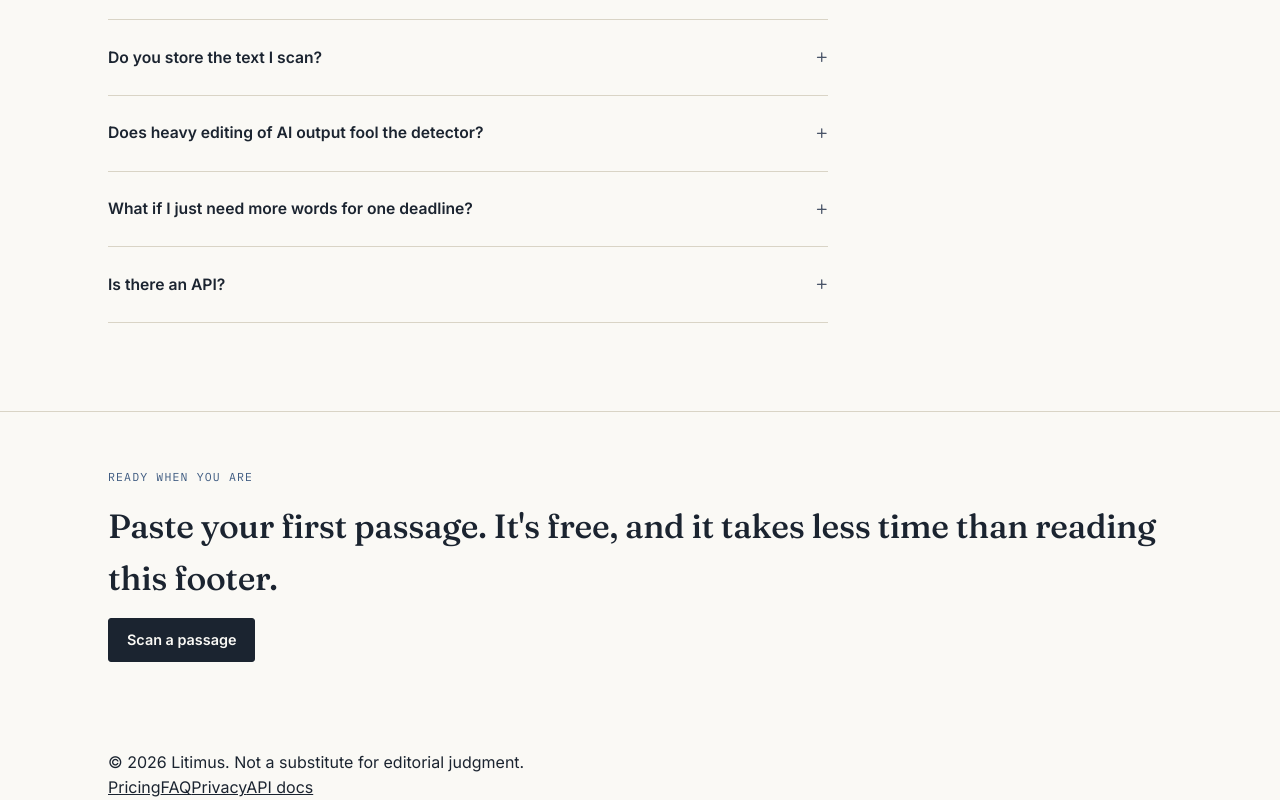
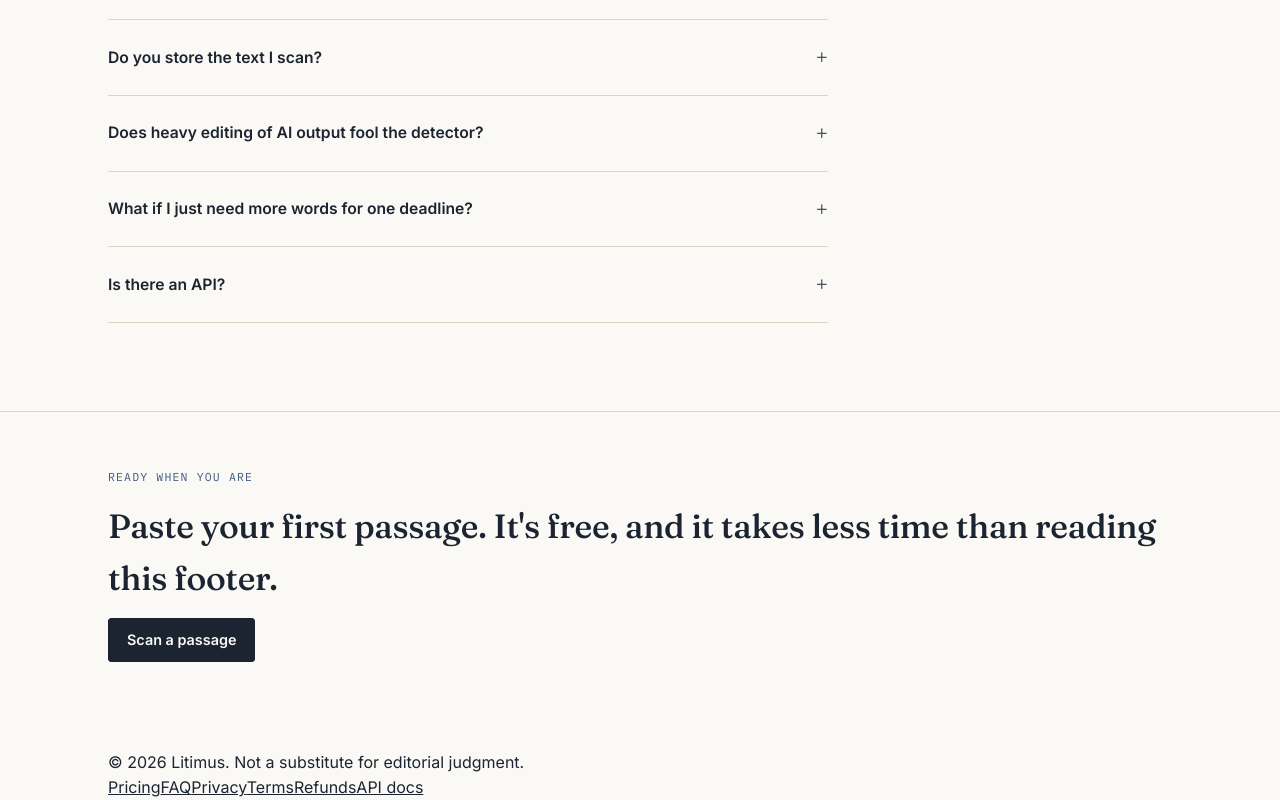
Before and after one commit to denver-cell/litimus, a Next.js app in the folder frontend/: page / in a window 1280 px wide. Shown: the part 4120-4920 px from the top of the page. Built offline with nearby package versions, Linux system fonts and the light colour scheme; no server answers.

Commit message:
Update Footer.tsx

```diff
--- a/frontend/components/Footer.tsx
+++ b/frontend/components/Footer.tsx
@@ -9,6 +9,8 @@ export default function Footer() {
           <Link href="/pricing">Pricing</Link>
           <Link href="/#faq">FAQ</Link>
           <Link href="/privacy">Privacy</Link>
+          <Link href="/terms">Terms</Link>
+          <Link href="/refund-policy">Refunds</Link>
           <Link href="/docs/api">API docs</Link>
         </div>
       </div>
```
